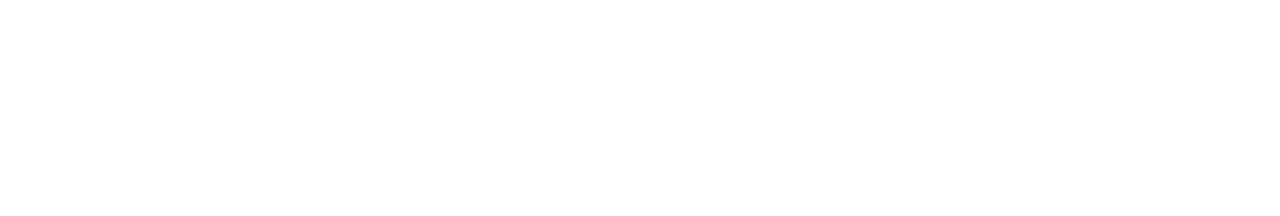
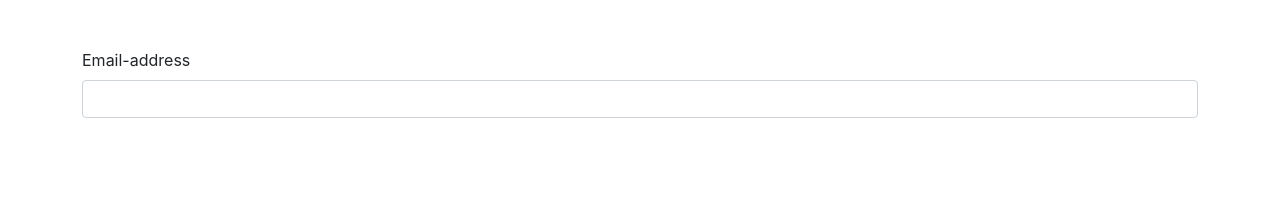
Before and after one commit to aimenin/learnTestining, a React (Create React App) app: page / in a window 1280 px wide. Shown: the top 216 px of the page. Built offline with nearby package versions, Linux system fonts and the light colour scheme.

Commit message:
add our input element

```diff
--- a/public/index.html
+++ b/public/index.html
@@ -3,6 +3,7 @@
   <head>
     <meta charset="utf-8" />
     <link rel="icon" href="%PUBLIC_URL%/favicon.ico" />
+    <link href="https://cdn.jsdelivr.net/npm/bootstrap@5.1.3/dist/css/bootstrap.min.css" rel="stylesheet" integrity="sha384-1BmE4kWBq78iYhFldvKuhfTAU6auU8tT94WrHftjDbrCEXSU1oBoqyl2QvZ6jIW3" crossorigin="anonymous">
     <meta name="viewport" content="width=device-width, initial-scale=1" />
     <meta name="theme-color" content="#000000" />
     <meta
--- a/src/App.js
+++ b/src/App.js
@@ -2,7 +2,23 @@
 import './App.css';
 
 function App() {
-  return <div></div>;
+  return (
+    <div className="container my-5">
+      <form>
+        <div className="mb-3">
+          <label htmlFor="email" className="form-label">
+            Email-address
+          </label>
+          <input
+            type="email"
+            id="email"
+            name="email"
+            className="form-control"
+          ></input>
+        </div>
+      </form>
+    </div>
+  );
 }
 
 export default App;
```
